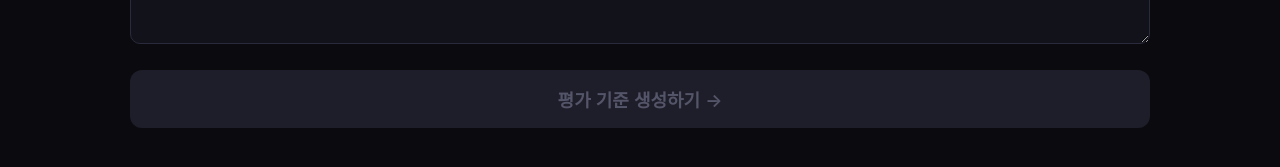
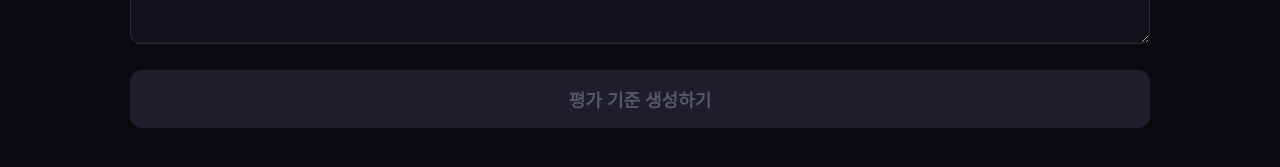
Before and after one commit to re111um/ai-screener, a React (Vite) app: page / in a window 1280 px wide. Shown: the part 381-548 px from the top of the page. Built offline with nearby package versions, Linux system fonts and the light colour scheme.

Commit message:
Update ai-screening-tool.jsx

```diff
--- a/src/ai-screening-tool.jsx
+++ b/src/ai-screening-tool.jsx
@@ -605,7 +605,7 @@ export default function AIScreeningTool() {
             <h2 style={{ fontSize: 20, fontWeight: 600, marginBottom: 10, fontFamily: F }}>채용 공고 입력</h2>
             {(savedTemplates.length > 0 || savedResults.length > 0) && <button onClick={() => setSidebarOpen(true)} style={{ marginBottom: 16, padding: "10px 18px", borderRadius: 10, border: "1px solid var(--border)", background: "var(--surface)", color: "var(--accent2)", fontSize: 14, fontWeight: 600, cursor: "pointer", fontFamily: F }}>📋 저장된 공고 {savedTemplates.length}개 · 히스토리 {savedResults.length}개</button>}
             <textarea value={jobPosting} onChange={e => setJobPosting(e.target.value)} placeholder="채용 공고 내용을 붙여넣으세요..." style={{ ...inputBase, minHeight: 200, resize: "vertical", lineHeight: 1.6 }} />
-            <button onClick={generateCriteria} disabled={!jobPosting.trim()} style={{ marginTop: 18, width: "100%", padding: "16px", borderRadius: 12, border: "none", background: jobPosting.trim() ? "linear-gradient(135deg, var(--accent), #7c3aed)" : "var(--surface2)", color: jobPosting.trim() ? "#fff" : "var(--text3)", fontSize: 18, fontWeight: 600, cursor: jobPosting.trim() ? "pointer" : "not-allowed", fontFamily: F }}>평가 기준 생성하기 →</button>
+            <button onClick={generateCriteria} disabled={!jobPosting.trim()} style={{ marginTop: 18, width: "100%", padding: "16px", borderRadius: 12, border: "none", background: jobPosting.trim() ? "linear-gradient(135deg, var(--accent), #7c3aed)" : "var(--surface2)", color: jobPosting.trim() ? "#fff" : "var(--text3)", fontSize: 18, fontWeight: 600, cursor: jobPosting.trim() ? "pointer" : "not-allowed", fontFamily: F }}>평가 기준 생성하기</button>
           </div>}
 
           {step === 1 && !loading && criteria && <div className="fade-in"><CriteriaEditor initial={confirmedCriteria || criteria} onConfirm={handleConfirmCriteria} onBack={() => { setStep(0); setCriteria(null); }} /></div>}
```
